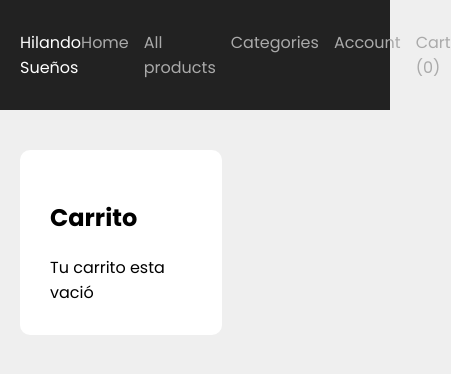
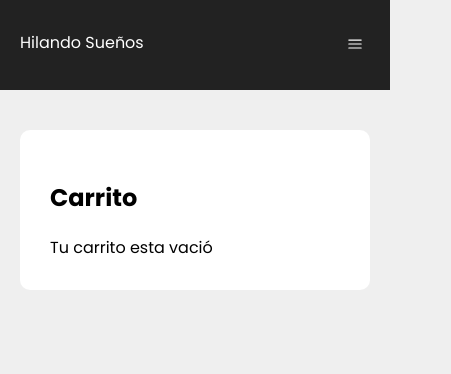
Before and after one commit to OscarPereyra1992/ecommerce-front, a Next.js app: page /cart in a window 390 px wide. Shown: the top 374 px of the page, 451 px wide, since content can reach past the window. Built offline with nearby package versions, Linux system fonts and the light colour scheme.

Commit message:
Responsive Mobile

```diff
--- a/components/Header.js
+++ b/components/Header.js
@@ -2,7 +2,8 @@
 import { styled } from "styled-components";
 import Center from "./Center";
 import CartContext from "./CartContext";
-import { useContext } from "react";
+import { useContext, useState } from "react";
+import NavIcon from "./icons/NavIcon";
 
 
 
@@ -13,6 +14,8 @@
 const Logo = styled(Link) `
     color: #fff;
     text-decoration: none;
+    position: relative;
+    z-index: 3;
 `;
 
 const Wrapper = styled.div`
@@ -22,30 +25,75 @@
 `;
 
 const StyledNav = styled.nav`
-    display: flex;
+    ${props => props.mobileNavActive ?
+    `
+    display: block;
+    `:
+    `
+    display: none;
+    `
+    }
+
     gap: 15px;
+    position: fixed;
+    top:0;
+    bottom:0;
+    left:0;
+    right:0;
+    padding:70px 20px 20px ;
+    background-color: #222;
+
+    @media screen and (min-width: 768px) {
+        display: flex;
+        position: static;
+        padding:0;
+    }
 `;
 
 const NavLink = styled(Link)`
+    display: block;
     color: #aaa;
     text-decoration: none;
-`
+    padding: 10px 0;
+    @media screen and (min-width: 768px) {
+        padding: 0;
+    }
+`;
 
+const NavButton = styled.button`
+    background-color: transparent;
+    width: 30px;
+    height: 30px;
+    border: 0;
+    color: white;
+    cursor: pointer;
+    position: relative;
+    z-index: 3;
+    @media screen and (min-width: 768px) {
+        display: none;
+    }
+
+`;
 
 export default function Header(){
-    const {cartProducts} = useContext(CartContext)
+    const {cartProducts} = useContext(CartContext);
+    const [mobileNavActive, setMobileNavActive] = useState(false);
     return(
         <StyledHeader>
             <Center>
                 <Wrapper>
                 <Logo href={"/"}>Hilando Sueños</Logo>
-            <StyledNav>
+            <StyledNav mobileNavActive={mobileNavActive}>
                 <NavLink href={"/"}>Home</NavLink>
                 <NavLink href={"/products"}>All products</NavLink>
                 <NavLink href={"/categories"}>Categories</NavLink>
                 <NavLink href={"/account"}>Account</NavLink>
                 <NavLink href={"/cart"}>Cart ({cartProducts.length})</NavLink>
             </StyledNav>
+
+            <NavButton onClick={()=>setMobileNavActive(prev => !prev)}>
+            <NavIcon/>
+            </NavButton>
                 </Wrapper>
 
             </Center>
--- a/components/ProductsGrid.js
+++ b/components/ProductsGrid.js
@@ -3,8 +3,11 @@
 
 const StyledProductsGrid = styled.div`
   display: grid;
-  grid-template-columns: 1fr 1fr 1fr 1fr;
+  grid-template-columns: 1fr 1fr;
   gap: 20px;
+  @media screen and (min-width: 768px){
+    grid-template-columns: 1fr 1fr 1fr 1fr;
+  }
 
 `;
 
--- /dev/null
+++ b/components/icons/NavIcon.js
@@ -0,0 +1,18 @@
+export default function NavIcon({className = "w-6 h-6" }) {
+  return (
+    <svg
+      xmlns="http://www.w3.org/2000/svg"
+      fill="none"
+      viewBox="0 0 24 24"
+      strokeWidth={1.5}
+      stroke="currentColor"
+      className={className}
+    >
+      <path
+        strokeLinecap="round"
+        strokeLinejoin="round"
+        d="M3.75 6.75h16.5M3.75 12h16.5m-16.5 5.25h16.5"
+      />
+    </svg>
+  );
+}
--- a/pages/cart.js
+++ b/pages/cart.js
@@ -10,9 +10,12 @@
 
 const ColumnsWrapper = styled.div`
   display: grid;
-  grid-template-columns: 1.3fr 0.7fr;
+  grid-template-columns: 1fr;
   gap: 40px;
   margin-top: 40px;
+  @media screen and (min-width: 768px){
+    grid-template-columns: 1.3fr 0.7fr;
+  }
 `;
 
 const Box = styled.div`
@@ -26,22 +29,37 @@
 `;
 
 const ProductImageBox = styled.div`
-  width: 100px;
-  height: 100px;
-  padding: 10px;
+  width: 70px;
+  height: 70px;
+  padding: 2px;
   border: 1px solid rgba(0, 0, 0, 0.1);
   display: flex;
   align-items: center;
   justify-content: center;
   border-radius: 10px;
   img {
+    max-width: 60px;
+    max-height: 60px;
+  }
+  @media screen and (min-width: 768px){
+    width: 100px;
+    height: 100px;
+    padding: 10px;
+    img {
     max-width: 80px;
     max-height: 80px;
   }
+  };
 `;
 
 const QuantityLabel = styled.span`
   padding: 0 15px;
+  display: block;
+  @media screen and (min-width: 768px){
+    display: inline-block;
+    padding: 0 15px;
+  }
+
 `;
 
 const CityHolder = styled.div`
@@ -151,19 +169,20 @@
                         {product.title}
                       </ProductInfoCell>
                       <td>
-                        <Button onClick={() => lessOfThisProduct(product._id)}>
-                          -
+                      <Button onClick={() => moreOfThisProduct(product._id)}>
+                          +
                         </Button>
+
                         <QuantityLabel>
                           {
                             cartProducts.filter((id) => id === product._id)
                               .length
                           }
                         </QuantityLabel>
+                        <Button onClick={() => lessOfThisProduct(product._id)}>
+                          -
+                        </Button>
 
-                        <Button onClick={() => moreOfThisProduct(product._id)}>
-                          +
-                        </Button>
                       </td>
                       <td>
                         $
```
Also changed, not shown: components/Featured.js (+23 -4 lines), components/ProductBox.js (+16 -6 lines), pages/product/[id].js (+11 -3 lines).
